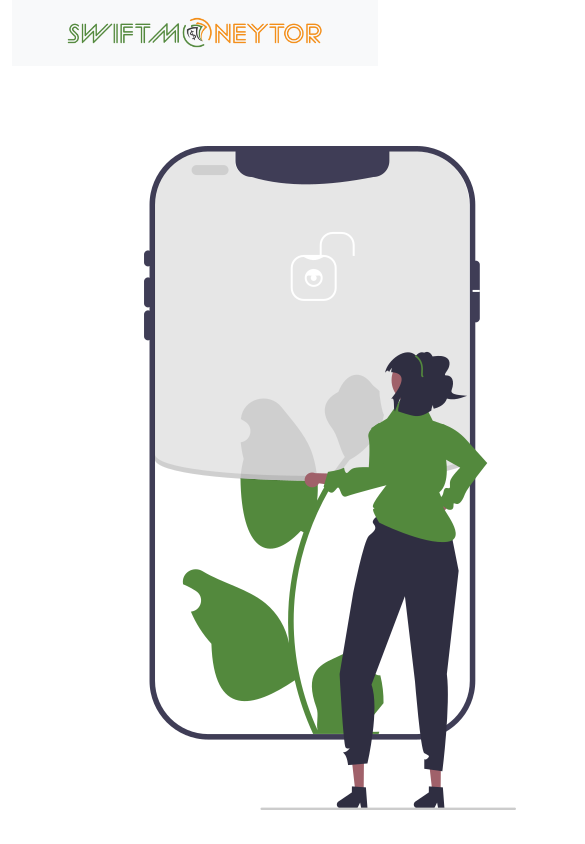
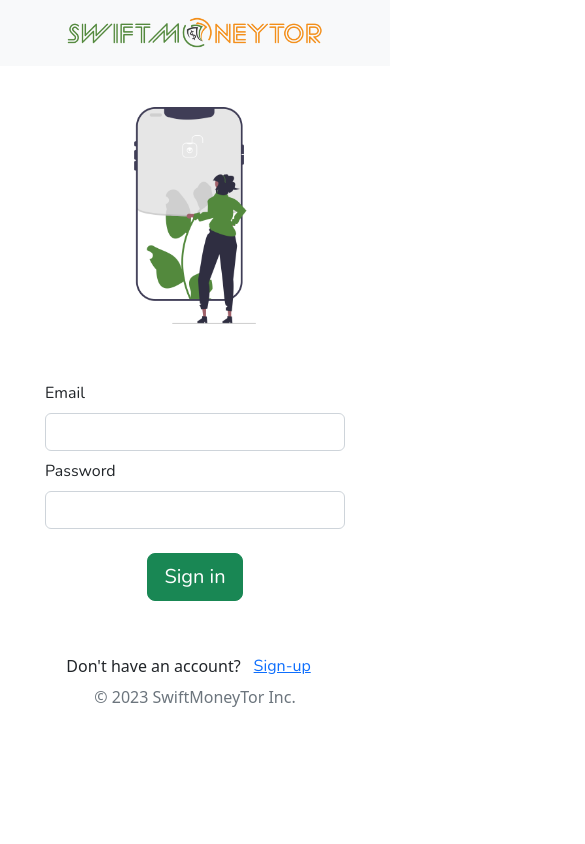
Before and after one commit to SwiftMoneyTor/SwiftMoneyTor, a React (Vite) app: page /login in a window 390 px wide. Shown: the top 844 px of the page, 585 px wide, since content can reach past the window. Built offline with nearby package versions, Linux system fonts and the light colour scheme.

Commit message:
responsiveness

```diff
--- a/src/views/LandingPage/ContactUs/ContactUs.jsx
+++ b/src/views/LandingPage/ContactUs/ContactUs.jsx
@@ -81,7 +81,7 @@ const ContactUs = () => {
                         </form>
                     </Col>
                     <Col sm={true} className="d-flex flex-column align-items-center">
-                        <img src={contact} alt="contact us" className='send-a-mail' />
+                        <img src={contact} alt="contact us" className='send-a-mail img-fluid' />
                         <a href="https://storyset.com/business">Business illustrations by Storyset</a>
                     </Col>
                 </Row>
--- /dev/null
+++ b/src/views/Login/Login.css
@@ -0,0 +1,7 @@
+@media (max-width:414px) {
+    .login-image {
+        object-fit: contain;
+        height: 300px;
+        width: 200px;
+    }
+}
--- a/src/views/Login/Login.jsx
+++ b/src/views/Login/Login.jsx
@@ -5,6 +5,7 @@ import { useNavigate } from "react-router-dom";
 import useAppStore from "../../appStore";
 import loginImg from '../../assets/Login.png';
 import Navigation from '../LandingPage/Navigation/Navigation';
+import './Login.css';
 const Login = () => {
     const { register, handleSubmit, formState: { errors }, clearErrors } = useForm();
     const setAuth = useAppStore(state => state.setAuth)
@@ -21,12 +22,13 @@ const Login = () => {
     }
     return (
         <>
+            <Navigation />
             <div className="container-fluid">
-                <Navigation />
+
                 <Container>
                     <Row className="align-items-center">
                         <Col>
-                            <Image src={loginImg} />
+                            <Image src={loginImg} className='login-image' />
                         </Col>
                         <Col>
                             <main className="form-signin m-auto">
--- /dev/null
+++ b/src/views/SignUp/SignUp.css
@@ -0,0 +1,7 @@
+@media (max-width:414px) {
+    .sign-up {
+        object-fit: contain;
+        height: 300px;
+        width: 200px;
+    }
+}
--- a/src/views/SignUp/SignUp.jsx
+++ b/src/views/SignUp/SignUp.jsx
@@ -5,6 +5,7 @@ import { MdDeleteSweep } from "react-icons/md";
 import { useNavigate } from 'react-router-dom';
 import signUpImg from '../../assets/signup.png';
 import Navigation from '../LandingPage/Navigation/Navigation';
+import './SignUp.css';
 const SignUp = () => {
     const navigate = useNavigate()
     const { handleSubmit, register, formState: { errors }, clearErrors } = useForm()
@@ -18,12 +19,12 @@ const SignUp = () => {
     }
     return (
         <>
+            <Navigation />
             <div className="container-fluid">
-                <Navigation />
                 <Container>
                     <Row className='align-items-center'>
                         <Col>
-                            <Image src={signUpImg} />
+                            <Image src={signUpImg} className='sign-up' />
                         </Col>
                         <Col>
                             <main className="form-signin m-auto">
```
